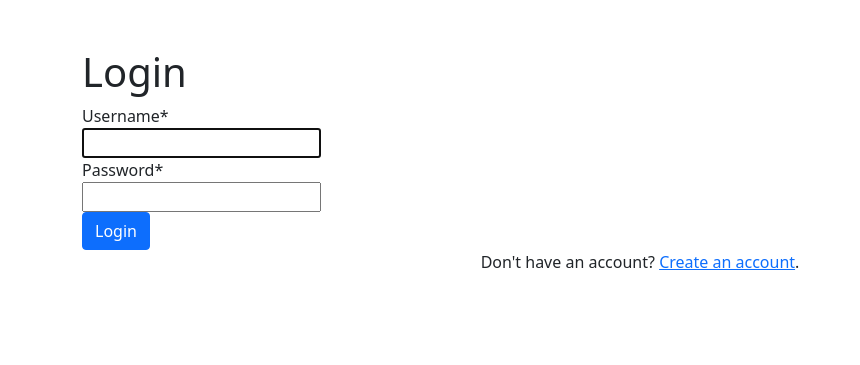
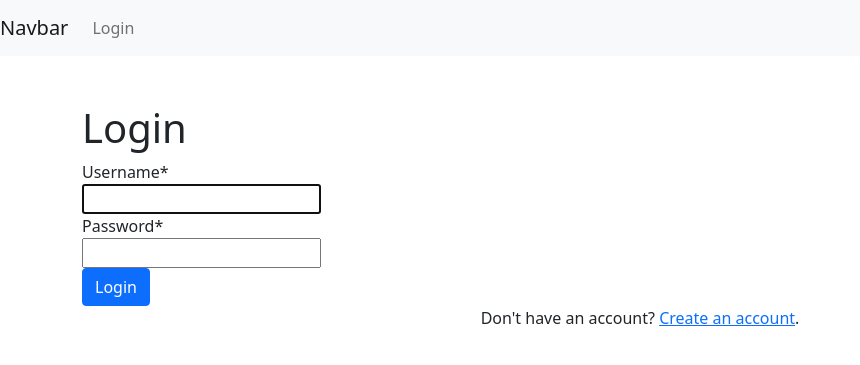
Before and after one commit to an-bhv/pomo, a Django app: page /login in a window 1280 px wide. Shown: the top 365 px of the page, without its empty margins (0-860 px from the left). Run offline with Django 3.2, Linux system fonts and the light colour scheme; some libraries are stand-ins or nearby versions.

Commit message:
logout added

```diff
--- a/pomo/main/templates/main/base.html
+++ b/pomo/main/templates/main/base.html
@@ -18,6 +18,35 @@
 
 </head>
 
+<!--Navbar-->
+<nav class="navbar navbar-expand-lg navbar-light bg-light">
+  <a class="navbar-brand" href="#">Navbar</a>
+  <button class="navbar-toggler" type="button" data-toggle="collapse" data-target="#navbarText" aria-controls="navbarText" aria-expanded="false" aria-label="Toggle navigation">
+    <span class="navbar-toggler-icon"></span>
+  </button>
+  <div class="collapse navbar-collapse" id="navbarText">
+    <ul class="navbar-nav mr-auto">
+      {% if user.is_authenticated %}
+
+      <li class="nav-item">
+        <a class="nav-link" href="/logout">Logout</a>
+      </li>
+      <li class="nav-item">
+        <a class="nav-link" href="#">Welcome, {{user.username}}</a>
+      </li>
+
+      {% else %}
+
+      <li class="nav-item">
+        <a class="nav-link" href="/login">Login</a>
+      </li>
+
+      {% endif %}
+    </ul>
+  </div>
+</nav>
+
+
 
 {% block body %}
 {% endblock %}
--- a/pomo/main/urls.py
+++ b/pomo/main/urls.py
@@ -7,5 +7,6 @@ app_name = "main"
 urlpatterns = [
     path("", views.homepage, name="homepage"),
     path("register", views.register_request, name="register"),
+    path("logout", views.logout_request, name= "logout"),
     path("login", views.login_request, name="login"),
 ]
--- a/pomo/main/views.py
+++ b/pomo/main/views.py
@@ -1,6 +1,6 @@
 from django.shortcuts import  render, redirect
 from .forms import NewUserForm
-from django.contrib.auth import login,authenticate
+from django.contrib.auth import login,authenticate,logout
 from django.contrib import messages
 from django.contrib.auth.forms import AuthenticationForm
 # Create your views here.
@@ -39,3 +39,9 @@ def login_request(request):
 			messages.error(request,"Invalid username or password.")
 	form = AuthenticationForm()
 	return render(request=request, template_name="main/login.html", context={"login_form":form})
+
+
+def logout_request(request):
+	logout(request)
+	messages.info(request, "You have successfully logged out.")
+	return redirect("main:homepage")
```
Also changed, not shown: pomo/db.sqlite3.
